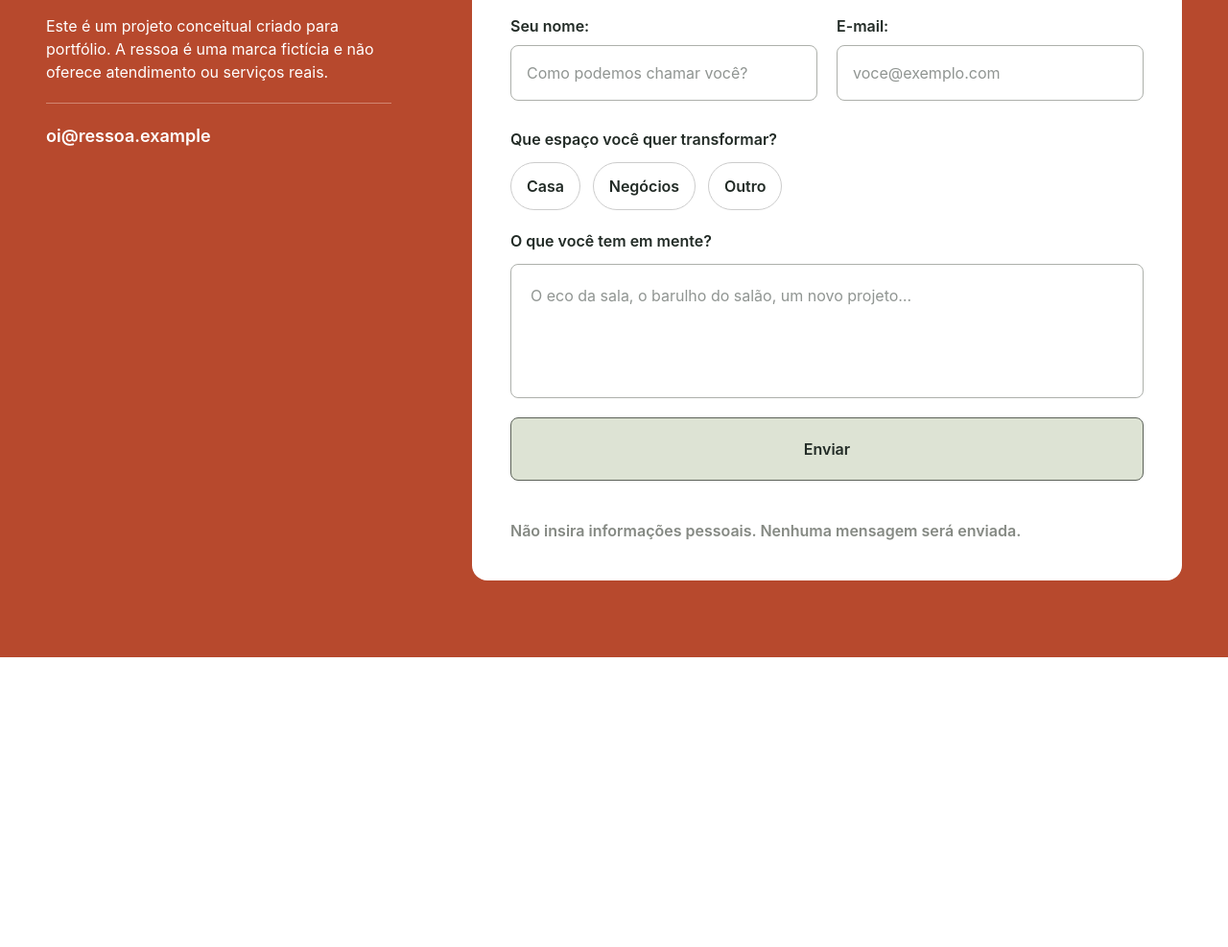
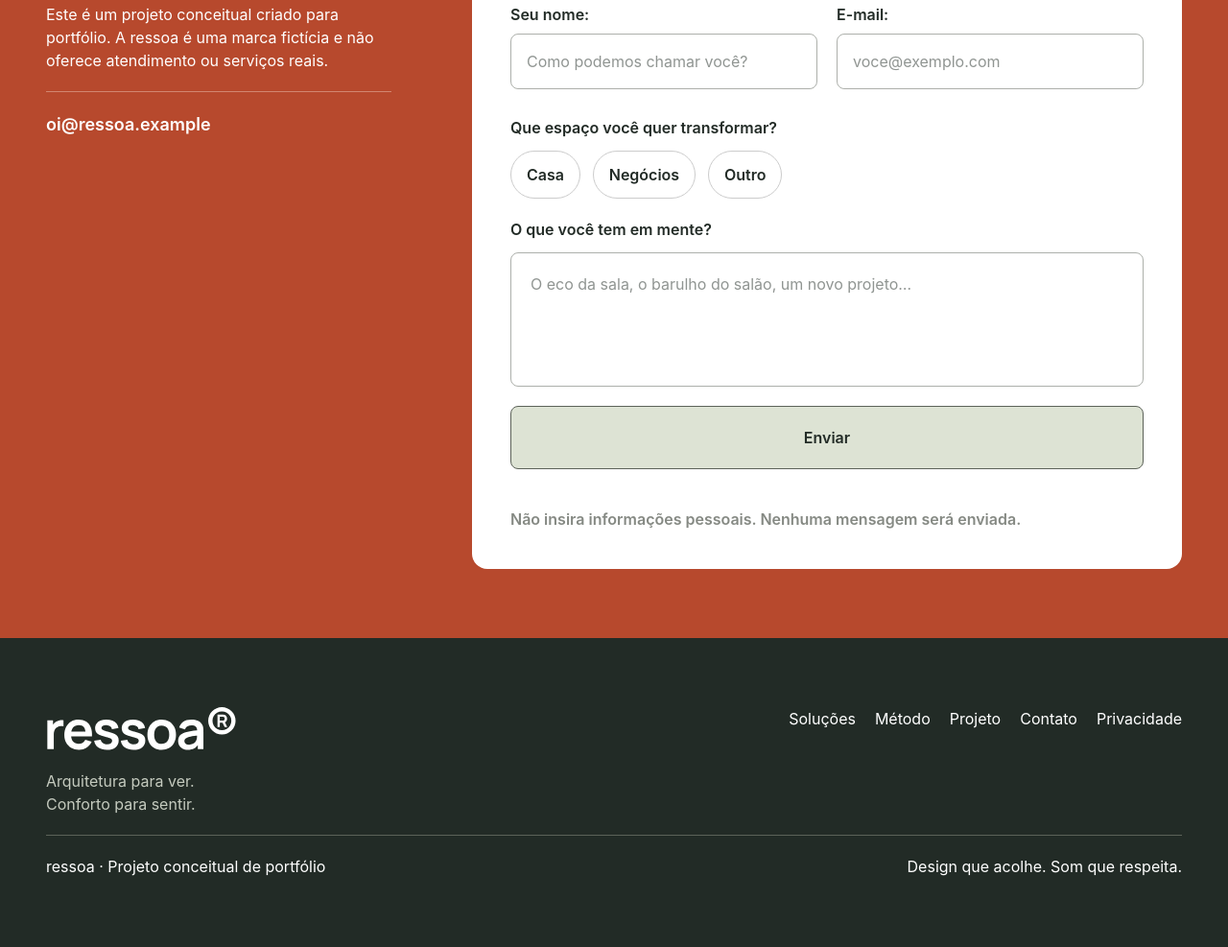
Before and after one commit to DaviWebDev/ressoa-landing-page, an Astro site: page / in a window 1280 px wide. Shown: the part 4921-5908 px from the top of the page at 96% size. Before the commit the page ends 5606 px from the top, so only its background shows below. Built offline with nearby package versions, Linux system fonts and the light colour scheme; Astro itself is replaced by a stand-in of ours; what tailwind-clamp would draw is missing.

Commit message:
feat: Adiciona footer à página

```diff
--- /dev/null
+++ b/src/components/layout/footer.astro
@@ -0,0 +1,56 @@
+---
+import Logo from "../../assets/images/ressoa-logo.svg";
+import { footerData } from "../../data/footer.ts";
+---
+
+<footer class="flex justify-center py-18 px-4 text-white bg-primary md:px-12 3xl:px-0">
+  <div class="flex flex-col gap-5 w-full max-w-400">
+    <div class="flex flex-col gap-5 sm:flex-row sm:justify-between">
+      <div class="flex flex-col gap-5">
+        <a href="/">
+          <Logo width={200} height={45} />
+        </a>
+        <p class="text-seashell3">
+          Arquitetura para ver.
+          <br /> Conforto para sentir.
+        </p>
+      </div>
+      <nav>
+        <ul class="flex flex-col gap-5 sm:flex-row">
+          {footerData.map(({ label, href }) => (
+            <li>
+              <a href={href}>{label}</a>
+            </li>
+          ))}
+        </ul>
+      </nav>
+    </div>
+    <div class="flex flex-col gap-2 pt-5 border-t border-t-pewter-green sm:flex-row sm:justify-between">
+      <p>ressoa · Projeto conceitual de portfólio</p>
+      <p>Design que acolhe. Som que respeita.</p>
+    </div>
+  </div>
+</footer>
+
+<style>
+  nav ul li a {
+    position: relative;
+  }
+
+  nav ul li a::after {
+    content: "";
+    position: absolute;
+    bottom: 0;
+    left: 0;
+    width: 100%;
+    height: 1px;
+    background-color: white;
+    transform: scaleX(0);
+    transform-origin: center;
+    transition: transform 0.3s ease;
+  }
+
+  nav ul li a:hover::after {
+    transform: scale(1);
+  }
+</style>
--- a/src/components/sections/Contact.astro
+++ b/src/components/sections/Contact.astro
@@ -1,4 +1,4 @@
-<section class="flex justify-center px-4 py-20 bg-orange-theme md:px-12 3xl:px-0">
+<section class="flex justify-center px-4 py-18 bg-orange-theme md:px-12 3xl:px-0">
   <div class="flex flex-col gap-10 w-full max-w-400 lg:flex-row lg:justify-between">
     <header class="flex flex-col gap-5 max-w-90 text-white">
       <div class="flex flex-col gap-8 pb-5 border-b border-b-[#D28670]">
--- a/src/components/sections/Faq.astro
+++ b/src/components/sections/Faq.astro
@@ -3,7 +3,7 @@
 import { faqData } from "../../data/faq.ts";
 ---
 
-<section class="flex justify-center px-4 py-20 bg-off-white md:px-12 3xl:px-0">
+<section class="flex justify-center px-4 py-18 bg-off-white md:px-12 3xl:px-0">
   <div class="flex flex-col gap-10 w-full max-w-400 xl:flex-row xl:justify-between">
     <header class="flex flex-col gap-5">
       <div class="flex flex-col gap-8">
--- a/src/components/sections/Process.astro
+++ b/src/components/sections/Process.astro
@@ -2,7 +2,7 @@
 import { processData } from "../../data/process.ts";
 ---
 
-<section class="flex flex-col gap-15 w-full max-w-400 px-4 md:px-12 3xl:mx-auto 3xl:px-0">
+<section class="flex flex-col gap-15 w-full max-w-400 px-4 py-18 md:px-12 3xl:mx-auto 3xl:px-0">
   <header class="flex flex-col gap-2 md:flex-row md:items-center md:gap-10 md:justify-between">
     <div class="flex flex-col gap-5 font-semibold md:gap-15">
       <p class="text-base text-orange-theme">03 / NOSSO MÉTODO</p>
--- a/src/components/sections/Showcase.astro
+++ b/src/components/sections/Showcase.astro
@@ -13,7 +13,7 @@ const auroraCoffeeBase = await imageOptimize(AuroraCoffeeBase);
 const auroraCoffeeLg = await imageOptimize(AuroraCoffeeLg);
 ---
 
-<section class="flex px-4 py-15 bg-primary md:px-12 3xl:px-38">
+<section class="flex px-4 py-18 bg-primary md:px-12 3xl:px-38">
   <div class="flex flex-col gap-10 w-full max-w-7xl">
     <header class="flex flex-col gap-5 md:flex-row md:justify-between md:items-center">
       <div class="flex flex-col gap-5">
--- a/src/components/sections/Solutions.astro
+++ b/src/components/sections/Solutions.astro
@@ -5,7 +5,7 @@ import SolutionsCard from "../ui/Solutions-card.astro";
 import { solutionsData } from "../../data/solutions.ts";
 ---
 
-<section class="flex flex-col gap-10 w-full max-w-400 px-4 md:px-12 3xl:mx-auto 3xl:px-0">
+<section class="flex flex-col gap-10 w-full max-w-400 px-4 py-18 md:px-12 3xl:mx-auto 3xl:px-0">
   <header class="flex flex-col gap-10 w-full">
     <p class="text-base font-semibold text-orange-theme">01 / SOLUÇÕES</p>
     <div class="flex flex-col gap-5 md:flex-row md:justify-between">
--- /dev/null
+++ b/src/data/footer.ts
@@ -0,0 +1,27 @@
+interface Data {
+  label: string;
+  href: string;
+}
+
+export const footerData: Data[] = [
+  {
+    label: "Soluções",
+    href: "#solucoes",
+  },
+  {
+    label: "Método",
+    href: "#metodo",
+  },
+  {
+    label: "Projeto",
+    href: "#projeto",
+  },
+  {
+    label: "Contato",
+    href: "#contato",
+  },
+  {
+    label: "Privacidade",
+    href: "/privacidade",
+  },
+];
--- a/src/layout/Layout.astro
+++ b/src/layout/Layout.astro
@@ -50,7 +50,7 @@ const canonicalUrl = new URL(canonicalPath, Astro.site).href;
   </head>
   <body>
     <Header />
-    <main class="flex flex-col gap-15">
+    <main class="flex flex-col">
       <slot />
     </main>
   </body>
--- a/src/pages/index.astro
+++ b/src/pages/index.astro
@@ -6,6 +6,7 @@ import Showcase from "../components/sections/Showcase.astro";
 import Process from "../components/sections/Process.astro";
 import Faq from "../components/sections/Faq.astro";
 import Contact from "../components/sections/Contact.astro";
+import Footer from "../components/layout/footer.astro";
 ---
 
 <Layout>
@@ -15,4 +16,5 @@ import Contact from "../components/sections/Contact.astro";
   <Process />
   <Faq />
   <Contact />
+  <Footer />
 </Layout>
```
